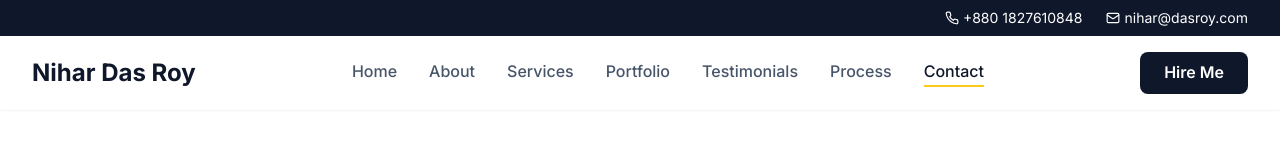
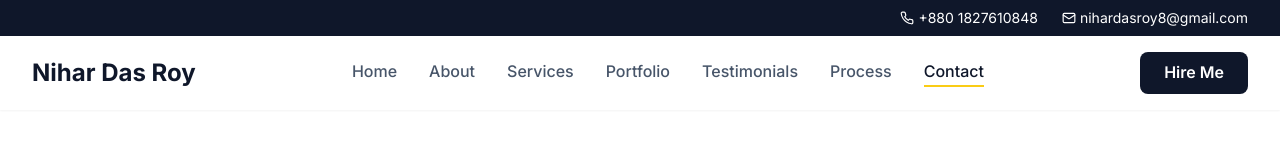
Before and after one commit to Nihar-Das-Roy/My-portfolio, a React (Vite) app: page /contact in a window 1280 px wide. Shown: the top 160 px of the page. Built offline with nearby package versions, Linux system fonts and the light colour scheme.

Commit message:
Updated Header.tsx

```diff
--- a/src/components/Header.tsx
+++ b/src/components/Header.tsx
@@ -28,7 +28,7 @@ const Header = () => {
             </a>
             <a href="mailto:nihar@example.com" className="flex items-center space-x-1 hover:text-yellow-400">
               <Mail size={14} />
-              <span>nihar@dasroy.com</span>
+              <span>nihardasroy8@gmail.com</span>
             </a>
           </div>
         </div>
```
